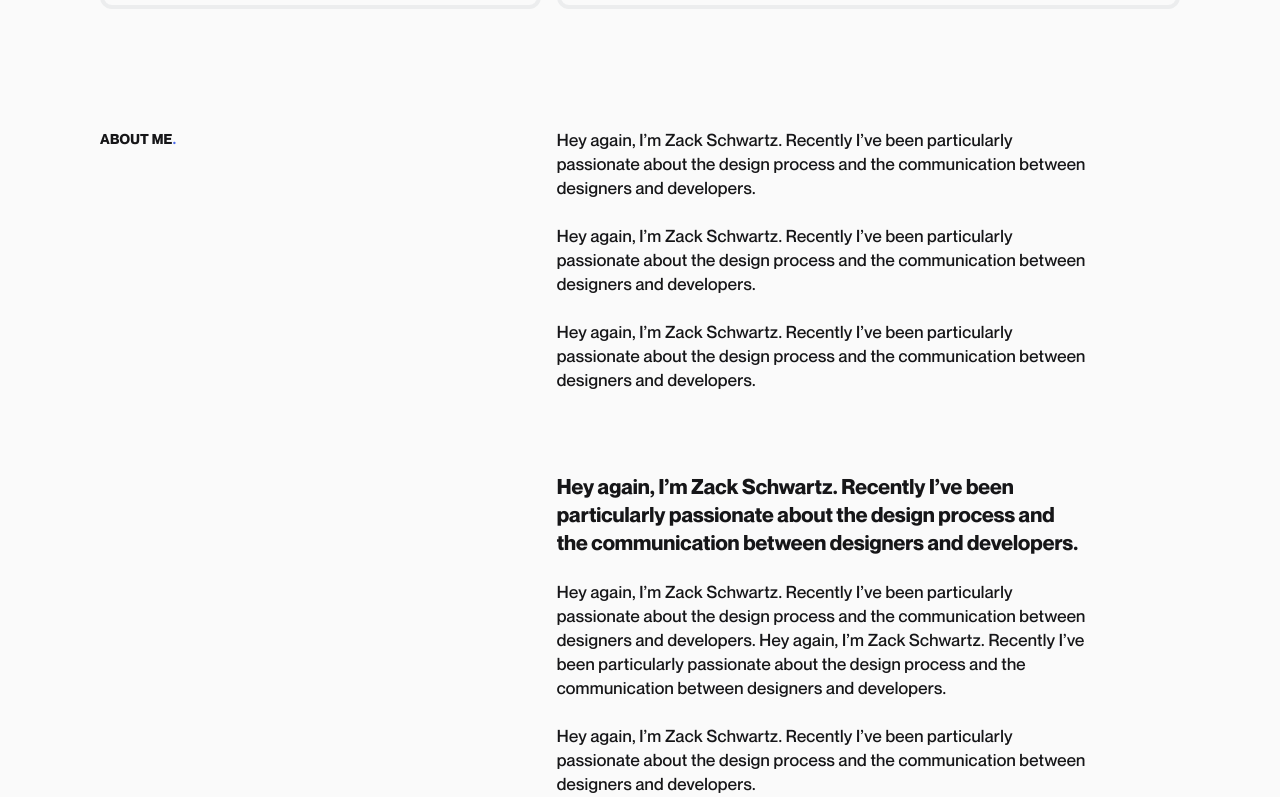
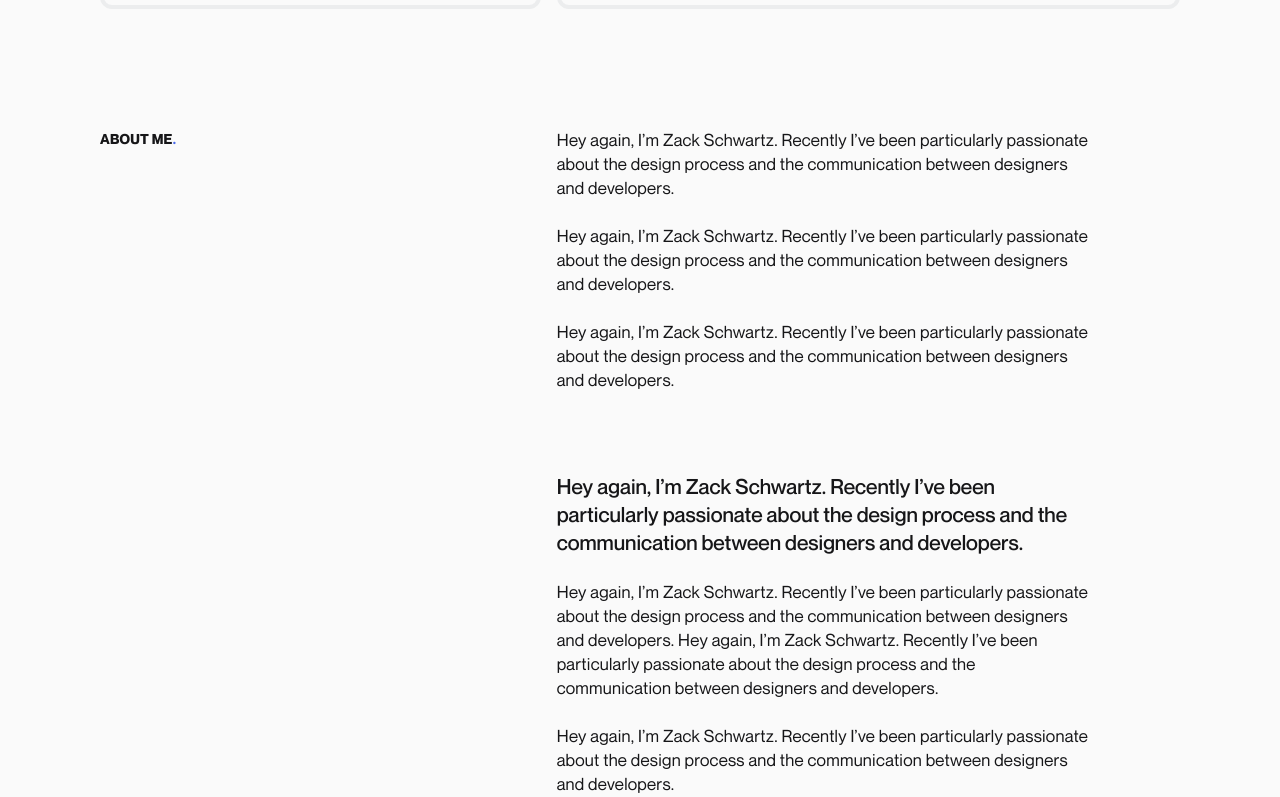
Before and after one commit to ztschwartz/next-portfolio, a Next.js app: page / in a window 1280 px wide. Shown: the part 1403-2200 px from the top of the page. Built offline with nearby package versions, Linux system fonts and the light colour scheme.

Commit message:
text changes

```diff
--- a/pages/index.js
+++ b/pages/index.js
@@ -89,14 +89,14 @@ export default function Home({loaded , loaderView}) {
             <div className={`grid sectionContent ${HomeStyles.aboutContent}`}>
               <div className="col-6--6 contentGroup">
                 <div className="textGroup">
-                  <p className="mainText textBody1Medium">Hey again, I’m Zack Schwartz. Recently I’ve been particularly passionate about the design process and the communication between designers and developers.</p>
-                  <p className="mainText textBody1Medium">Hey again, I’m Zack Schwartz. Recently I’ve been particularly passionate about the design process and the communication between designers and developers.</p>
-                  <p className="mainText textBody1Medium">Hey again, I’m Zack Schwartz. Recently I’ve been particularly passionate about the design process and the communication between designers and developers.</p>
+                  <p className="mainText textBody1">Hey again, I’m Zack Schwartz. Recently I’ve been particularly passionate about the design process and the communication between designers and developers.</p>
+                  <p className="mainText textBody1">Hey again, I’m Zack Schwartz. Recently I’ve been particularly passionate about the design process and the communication between designers and developers.</p>
+                  <p className="mainText textBody1">Hey again, I’m Zack Schwartz. Recently I’ve been particularly passionate about the design process and the communication between designers and developers.</p>
                 </div>
                 <div className="textGroup">
-                  <p className="mainText textTitleBold">Hey again, I’m Zack Schwartz. Recently I’ve been particularly passionate about the design process and the communication between designers and developers.</p>
-                  <p className="mainText textBody1Medium">Hey again, I’m Zack Schwartz. Recently I’ve been particularly passionate about the design process and the communication between designers and developers. Hey again, I’m Zack Schwartz. Recently I’ve been particularly passionate about the design process and the communication between designers and developers.</p>
-                  <p className="mainText textBody1Medium">Hey again, I’m Zack Schwartz. Recently I’ve been particularly passionate about the design process and the communication between designers and developers.</p>
+                  <p className="mainText textTitleMedium">Hey again, I’m Zack Schwartz. Recently I’ve been particularly passionate about the design process and the communication between designers and developers.</p>
+                  <p className="mainText textBody1">Hey again, I’m Zack Schwartz. Recently I’ve been particularly passionate about the design process and the communication between designers and developers. Hey again, I’m Zack Schwartz. Recently I’ve been particularly passionate about the design process and the communication between designers and developers.</p>
+                  <p className="mainText textBody1">Hey again, I’m Zack Schwartz. Recently I’ve been particularly passionate about the design process and the communication between designers and developers.</p>
 
                 </div>
               </div>
```
